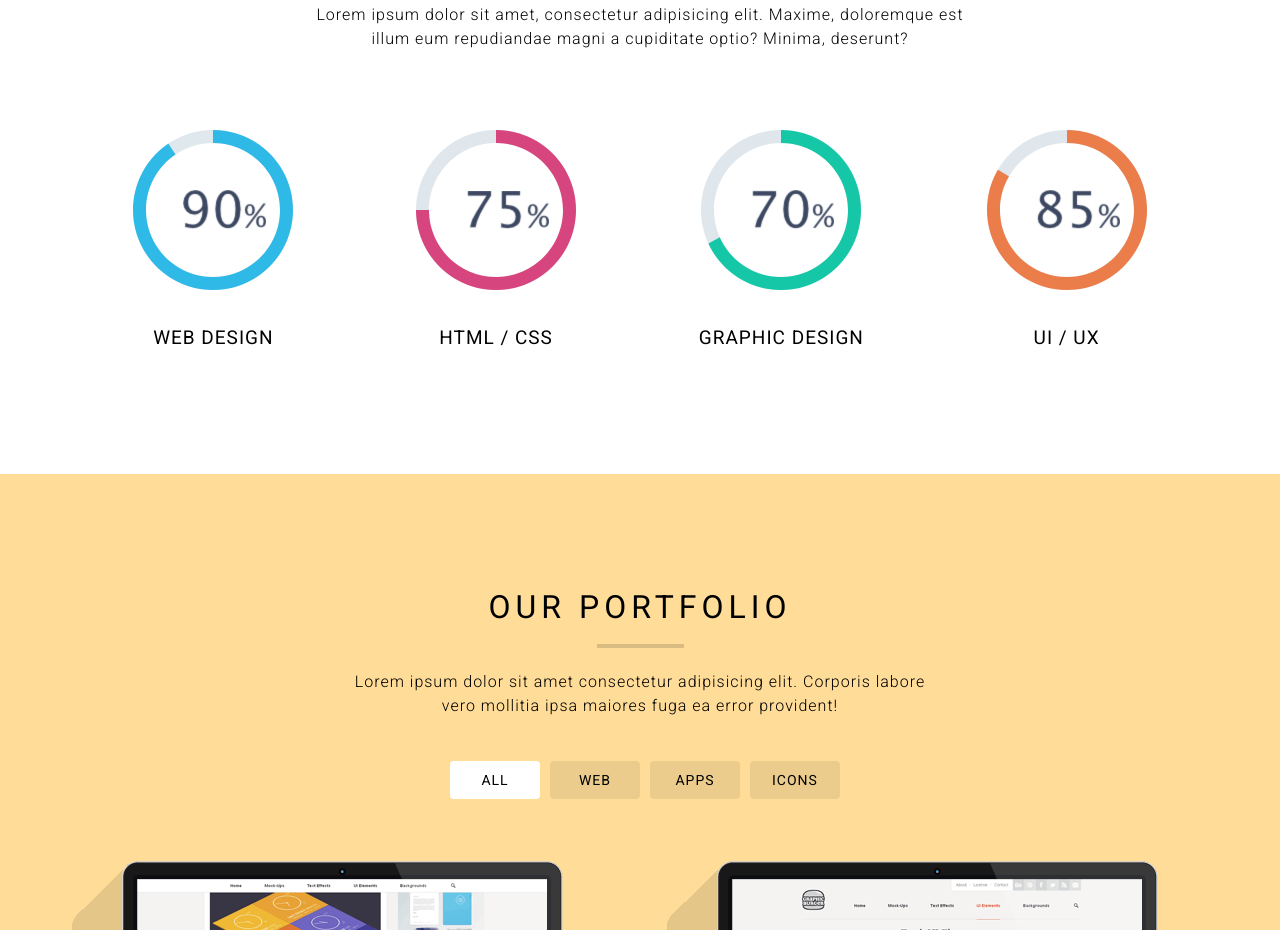
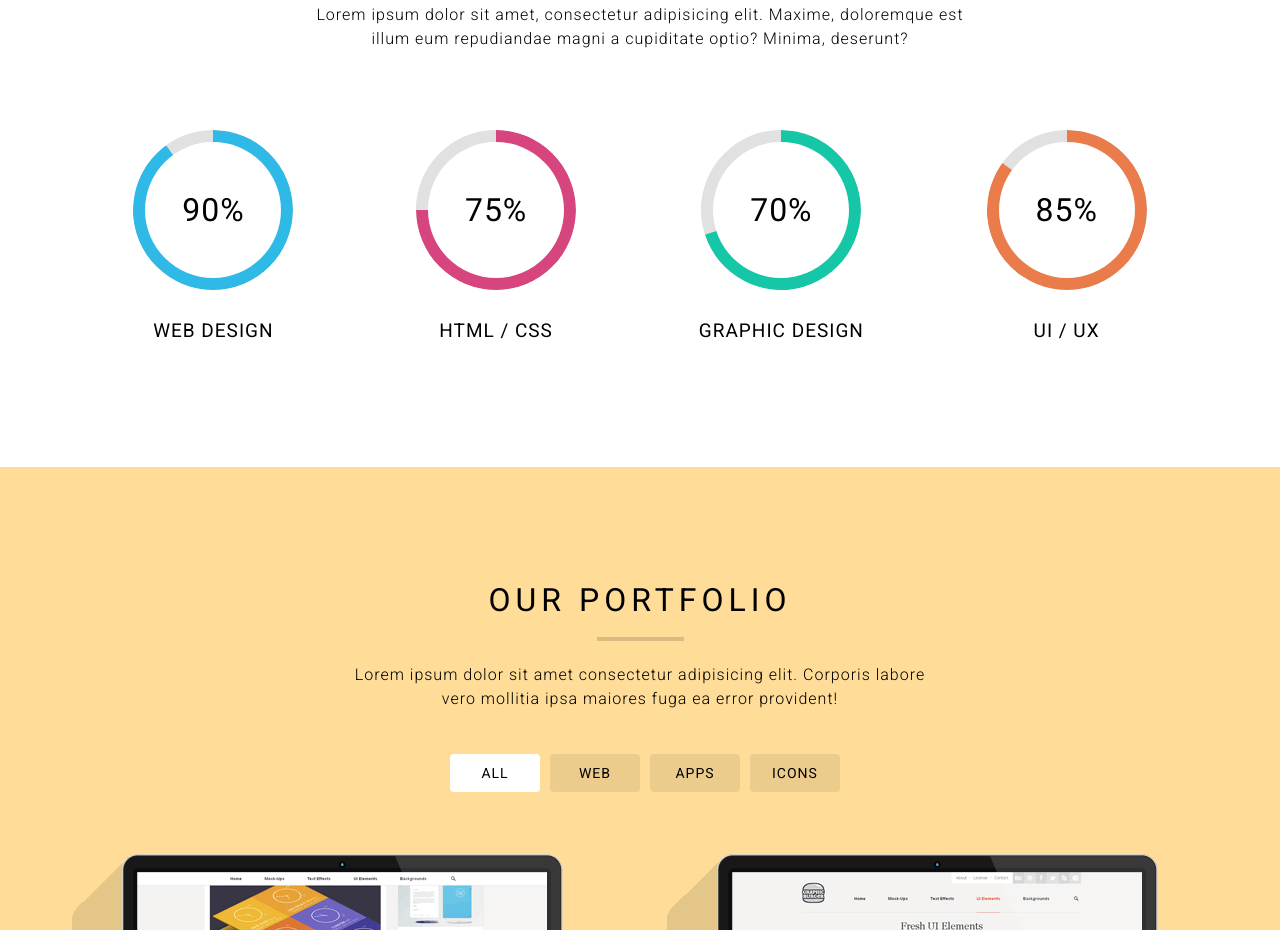
Before and after one commit to RaimedasSimutis/Design-To-Webpage, a website built with webpack: page src/index.html in a window 1280 px wide. Shown: the part 2374-3304 px from the top of the page. Built offline with nearby package versions, Linux system fonts and the light colour scheme.

Commit message:
chart animations

```diff
--- a/src/assets/styles/chart.scss
+++ b/src/assets/styles/chart.scss
@@ -0,0 +1,183 @@
+
+.card {
+    //float: left;
+    //background: red;
+    display: flex;
+    justify-content: center;
+    // padding: 20px;
+    // margin: 0 20px 0 0;
+  }
+  // Donut Chart Mixin
+  .donut-chart {
+    position: relative;
+    border-radius: 50%;
+    overflow: hidden;
+
+    .quad {
+      position: absolute;
+      top: 0;
+      left: 0;
+    }
+
+    .chart-center {
+      position: absolute;
+      border-radius: 50%;
+
+      span {
+        display: block;
+        text-align: center;
+      }
+    }
+  }
+
+  @mixin donut-chart($name, $perc, $size, $width, $speed, $base, $center, $color, $textColor: $color, $textSize: 40px) {
+
+    $deg: ($perc/100*360)+deg;
+
+    @-webkit-keyframes #{$name} {
+      0% {
+        -webkit-transform: rotate(0deg);
+      }
+
+      100% {
+        -webkit-transform: rotate($deg);
+      }
+    }
+
+    @-webkit-keyframes chartRotate2 {
+      0% {
+        -webkit-transform: rotate(0deg);
+      }
+
+      100% {
+        -webkit-transform: rotate(90deg);
+      }
+    }
+
+    @-webkit-keyframes chartRotate3 {
+      0% {
+        -webkit-transform: rotate(0deg);
+      }
+
+      100% {
+        -webkit-transform: rotate(180deg);
+      }
+    }
+
+    @-webkit-keyframes chartRotate4 {
+      0% {
+        -webkit-transform: rotate(0deg);
+      }
+
+      100% {
+        -webkit-transform: rotate(270deg);
+      }
+    }
+
+    @-webkit-keyframes chartCover {
+      0%, 90% {
+        opacity: 1;
+      }
+
+      91%, 100% {
+        opacity: 0;
+      }
+    }
+
+    .donut-chart {
+      &.#{$name} {
+        width: $size;
+        height: $size;
+        background: $base;
+
+        .quad {
+          width: $size/2;
+          height: $size/2;
+          top: 0;
+          left: 0;
+          border-radius: 100% 0 0 0;
+          display: none;
+
+          &.one {
+            -webkit-transform: rotate($deg);
+            -webkit-transform-origin: bottom right;
+            background: $color;
+            -webkit-animation: #{$name} $speed linear;
+
+            @if $perc > 0 {
+              display: block;
+            }
+          }
+
+          &.two {
+            -webkit-transform: rotate(90deg);
+            -webkit-transform-origin: bottom right;
+            background: $color;
+            -webkit-animation: chartRotate2 $speed linear;
+
+            @if $perc > 25 {
+              display: block;
+            }
+          }
+
+          &.three {
+            -webkit-transform: rotate(180deg);
+            -webkit-transform-origin: bottom right;
+            background: $color;
+            -webkit-animation: chartRotate3 $speed linear;
+
+            @if $perc > 50 {
+              display: block;
+            }
+          }
+
+          &.four {
+            -webkit-transform: rotate(270deg);
+            -webkit-transform-origin: bottom right;
+            background: $color;
+            -webkit-animation: chartRotate4 $speed linear;
+
+            @if $perc > 75 {
+              display: block;
+            }
+          }
+
+          &.top {
+            display: block;
+            background: $base;
+
+            @if $perc > 75 {
+              opacity: 0;
+              -webkit-animation: chartCover .01s linear $speed/1.2 both;
+            }
+          }
+        } // quad
+
+        .chart-center {
+          top: $width;
+          left: $width;
+          width: $size - ($width * 2);
+          height: $size - ($width * 2);
+          background: $center;
+
+          &:after {
+              display: inline-block;
+              width: 100%;
+              font-size: $size / 5;
+              color: $textColor;
+              text-align: center;
+              line-height: $size - ($width * 2);
+              content: '#{$perc}%';
+            }
+        }
+      }
+    }
+  } // mixin
+
+
+  // Charts
+                        //$name, $perc, $size, $width, $speed, $base, $center, $color, $textColor: $color, $textSize: 40px;
+  @include donut-chart('chart1', 90, 160px, 12px, 1s, #e1e1e1,#ffff , #2FB9E7 , #000000);
+  @include donut-chart('chart2', 75, 160px, 12px, 1s, #e1e1e1,#ffff , #D7457F, #000000);
+  @include donut-chart('chart3', 70, 160px, 12px, 1s, #e1e1e1,#ffff , #15C7A7, #000000);
+  @include donut-chart('chart4', 85, 160px, 12px, 1s, #e1e1e1,#ffff , #E97C4A, #000000);
--- a/src/index.html
+++ b/src/index.html
@@ -170,22 +170,62 @@
         <div class="skills__card-container">
 
             <div class="skills__card">
-                <img src="chart1.png" alt="">
+                <!-- <img src="chart1.png" alt=""> -->
+                <div class="card">
+                        <div class="donut-chart chart1">
+                            <div class="quad one"></div>
+                            <div class="quad two"></div>
+                            <div class="quad three"></div>
+                            <div class="quad four"></div>
+                            <div class="quad top"></div>
+                            <div class="chart-center"></div>
+                        </div>
+                    </div>
                 <h5>WEB DESIGN</h5>
             </div>
 
             <div class="skills__card">
-                <img src="chart2.png" alt="">
+                <!-- <img src="chart2.png" alt=""> -->
+                <div class="card">
+                        <div class="donut-chart chart2">
+                            <div class="quad one"></div>
+                            <div class="quad two"></div>
+                            <div class="quad three"></div>
+                            <div class="quad four"></div>
+                            <div class="quad top"></div>
+                            <div class="chart-center"></div>
+                        </div>
+                    </div>
                 <h5>HTML / CSS</h5>
             </div>
 
             <div class="skills__card">
-                <img src="chart3.png" alt="">
+                <!-- <img src="chart3.png" alt=""> -->
+                <div class="card">
+                        <div class="donut-chart chart3">
+                            <div class="quad one"></div>
+                            <div class="quad two"></div>
+                            <div class="quad three"></div>
+                            <div class="quad four"></div>
+                            <div class="quad top"></div>
+                            <div class="chart-center"></div>
+                        </div>
+                    </div>
                 <h5>GRAPHIC DESIGN</h5>
             </div>
 
             <div class="skills__card">
-                <img src="chart4.png" alt="">
+                <!-- <img src="chart4.png" alt=""> -->
+                <div class="card">
+                        <div class="donut-chart chart4">
+                            <div class="quad one"></div>
+                            <div class="quad two"></div>
+                            <div class="quad three"></div>
+                            <div class="quad four"></div>
+                            <div class="quad top"></div>
+                            <div class="chart-center"></div>
+                        </div>
+                    </div>
                 <h5>UI / UX</h5>
             </div>
 
@@ -322,7 +362,6 @@
         <a class="footer__link" href="https://www.github.com">GitHub</a>
     </footer>
 
-
     <script src="https://code.jquery.com/jquery-3.4.1.js"
         integrity="sha256-WpOohJOqMqqyKL9FccASB9O0KwACQJpFTUBLTYOVvVU=" crossorigin="anonymous">
     </script>
--- a/src/index.js
+++ b/src/index.js
@@ -4,6 +4,7 @@ import './assets/styles/variables.scss';
 import './assets/styles/style.scss';
 import './assets/styles/media-breakpoints.scss';
 import './assets/styles/animations.scss';
+import './assets/styles/chart.scss';
 
 
 //images
```
Also changed, not shown: dist/app.js, dist/index.html, dist/main.css.
